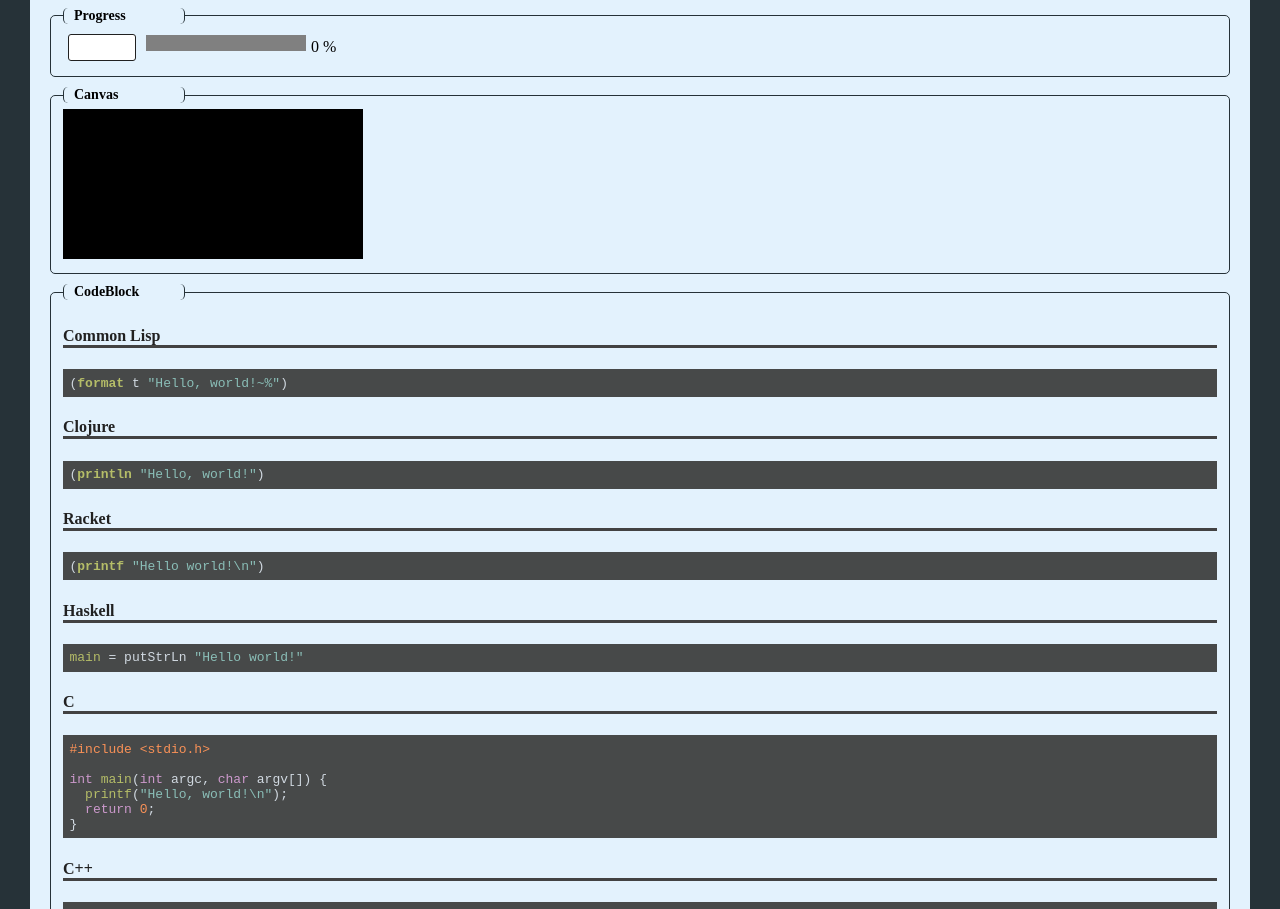
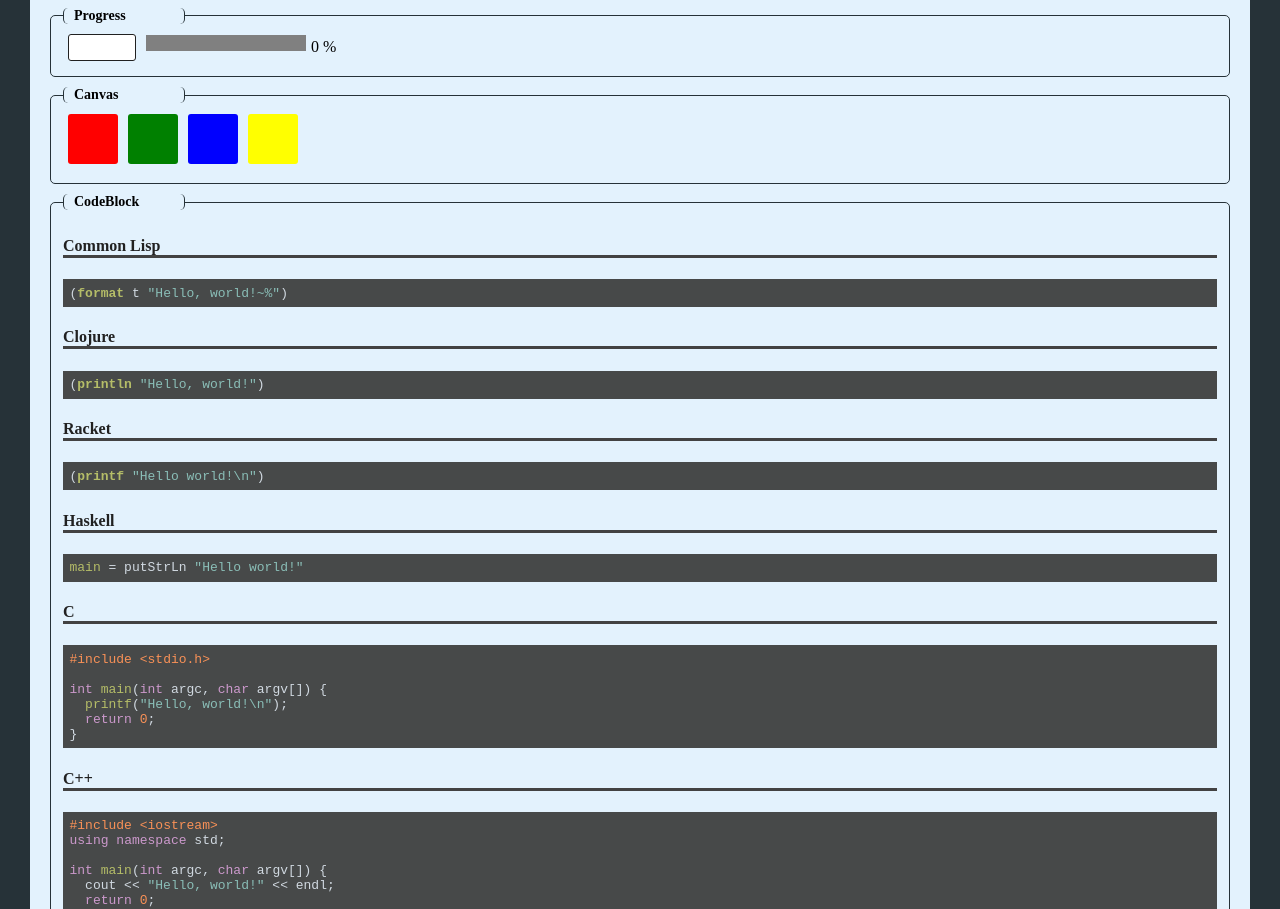
Before and after one commit to fireflower0/react-typescript-practice, a React app: page / in a window 1280 px wide. Shown: the part 1485-2394 px from the top of the page. Built offline with nearby package versions, Linux system fonts and the light colour scheme.

Commit message:
Fixed a canvas

```diff
--- a/src/components/atoms/canvas.tsx
+++ b/src/components/atoms/canvas.tsx
@@ -1,32 +1,61 @@
 import React, { useEffect, useState, useRef } from 'react';
+import styled from 'styled-components';
 
-const Canvas: React.FC = () => {
+const CanvasWrapper = styled.canvas`
+  margin: 5px;
+  border: none;
+  border-radius: 3px;
+`;
+
+interface Props {
+  color: string;
+  width: number;
+  height: number;
+}
+
+const Canvas: React.FC<Props> = props => {
   const [drawing, setDrawing] = useState(false);
 
   const canvasRef = useRef<HTMLCanvasElement>(null);
 
-  type GetContext = {
-    (): CanvasRenderingContext2D;
+  interface GetCanvas {
+    (): HTMLCanvasElement;
     (): null;
-  };
+  }
 
-  const getContext = ((): CanvasRenderingContext2D | null => {
-    const canvas = canvasRef.current;
+  const getCanvas = ((): HTMLCanvasElement | null => {
+    return !(canvasRef == null) ? canvasRef.current : null;
+  }) as GetCanvas;
+
+  interface GetContext {
+    (canvas: HTMLCanvasElement): CanvasRenderingContext2D;
+    (canvas: HTMLCanvasElement): null;
+  }
+
+  const getContext = ((
+    canvas: HTMLCanvasElement,
+  ): CanvasRenderingContext2D | null => {
     return !(canvas == null) ? canvas.getContext('2d') : null;
   }) as GetContext;
 
   const startDrawing = (x: number, y: number) => {
     console.log(`startDrawing: x=${x}, y=${y}`);
     setDrawing(true);
-    const context = getContext();
-    context.moveTo(x, y);
+    const canvas: HTMLCanvasElement = getCanvas();
+    if (!(canvas == null)) {
+      const context: CanvasRenderingContext2D = getContext(canvas);
+      context.moveTo(x, y);
+    }
   };
 
   const draw = (x: number, y: number) => {
     if (!drawing) return;
-    const context = getContext();
-    context.lineTo(x, y);
-    context.stroke();
+    const canvas: HTMLCanvasElement = getCanvas();
+    if (!(canvas == null)) {
+      const context: CanvasRenderingContext2D = getContext(canvas);
+      context.lineTo(x, y);
+      context.stroke();
+    }
   };
 
   const endDrawing = () => {
@@ -35,15 +64,19 @@
   };
 
   useEffect(() => {
-    const context: CanvasRenderingContext2D = getContext();
-    console.log(context);
-    context.fillRect(0, 0, 500, 500);
-    context.save();
+    const canvas: HTMLCanvasElement = getCanvas();
+    canvas.width = props.width;
+    canvas.height = props.height;
+    if (!(canvas == null)) {
+      const context: CanvasRenderingContext2D = getContext(canvas);
+      context.fillStyle = props.color;
+      context.fillRect(0, 0, props.width, props.height);
+      context.save();
+    }
   }, []);
 
   return (
-    <canvas
-      className="canvas"
+    <CanvasWrapper
       ref={canvasRef}
       onMouseDown={e =>
         startDrawing(e.nativeEvent.offsetX, e.nativeEvent.offsetY)
--- a/src/components/pages/Home.tsx
+++ b/src/components/pages/Home.tsx
@@ -269,7 +269,17 @@
         }
       />
 
-      <FieldSet labelText="Canvas" form={<Canvas />} />
+      <FieldSet
+        labelText="Canvas"
+        form={
+          <div>
+            <Canvas color="red" width={50} height={50} />
+            <Canvas color="green" width={50} height={50} />
+            <Canvas color="blue" width={50} height={50} />
+            <Canvas color="yellow" width={50} height={50} />
+          </div>
+        }
+      />
 
       <FieldSet
         labelText="CodeBlock"
```
Also changed, not shown: 1 other file (tests, documents, lock files or other folders).
